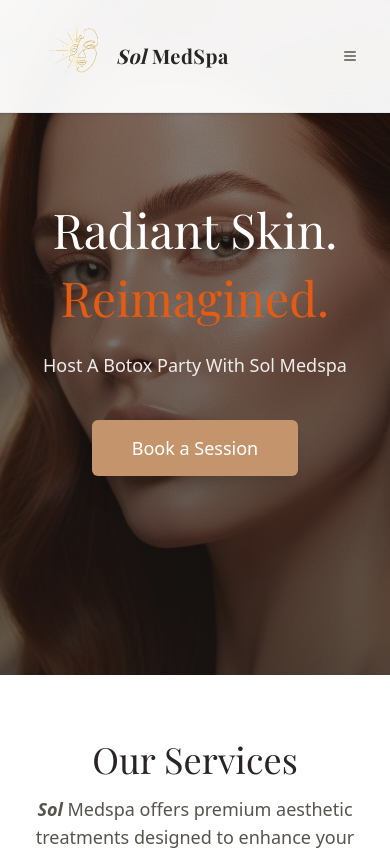
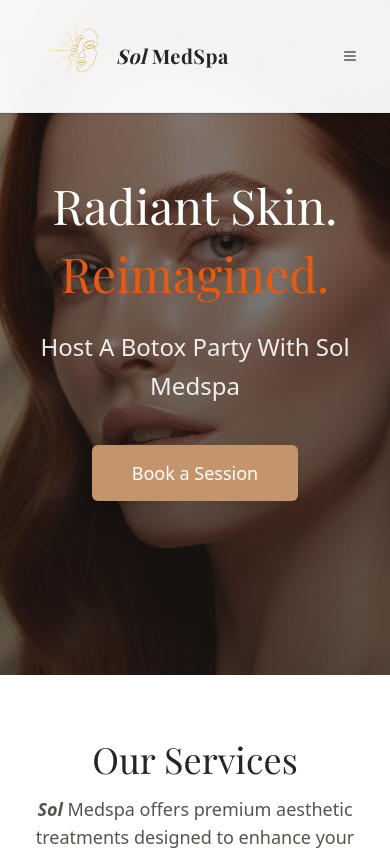
Before and after one commit to iisael9/Sol_MedSpa, a Next.js app: page / in a window 390 px wide. Shown: the top 850 px of the page. Built offline with nearby package versions, Linux system fonts and the light colour scheme; no server answers; a web font is replaced by a local one.

Commit message:
feat: style tagline as h2 with responsive text sizing
Update tagline to h2 and apply responsive text sizing.

Co-authored-by: null <125531205+iisael9@users.noreply.github.com>

```diff
--- a/app/page.tsx
+++ b/app/page.tsx
@@ -98,9 +98,9 @@ export default function LandingPage() {
               Radiant Skin.
               <span className="block text-sol-orange mt-2">Reimagined.</span>
             </h1>
-            <p className="text-lg md:text-xl text-white/90 mb-10 leading-relaxed max-w-2xl mx-auto">
+            <h2 className="text-2xl md:text-3xl text-white/90 mb-10 leading-relaxed max-w-2xl mx-auto font-medium">
               Host A Botox Party With Sol Medspa
-            </p>
+            </h2>
 
             <a
               href="https://app.squareup.com/appointments/book/9cjimearmu7iz4/LM76T0GTP6A6G/start"
```
